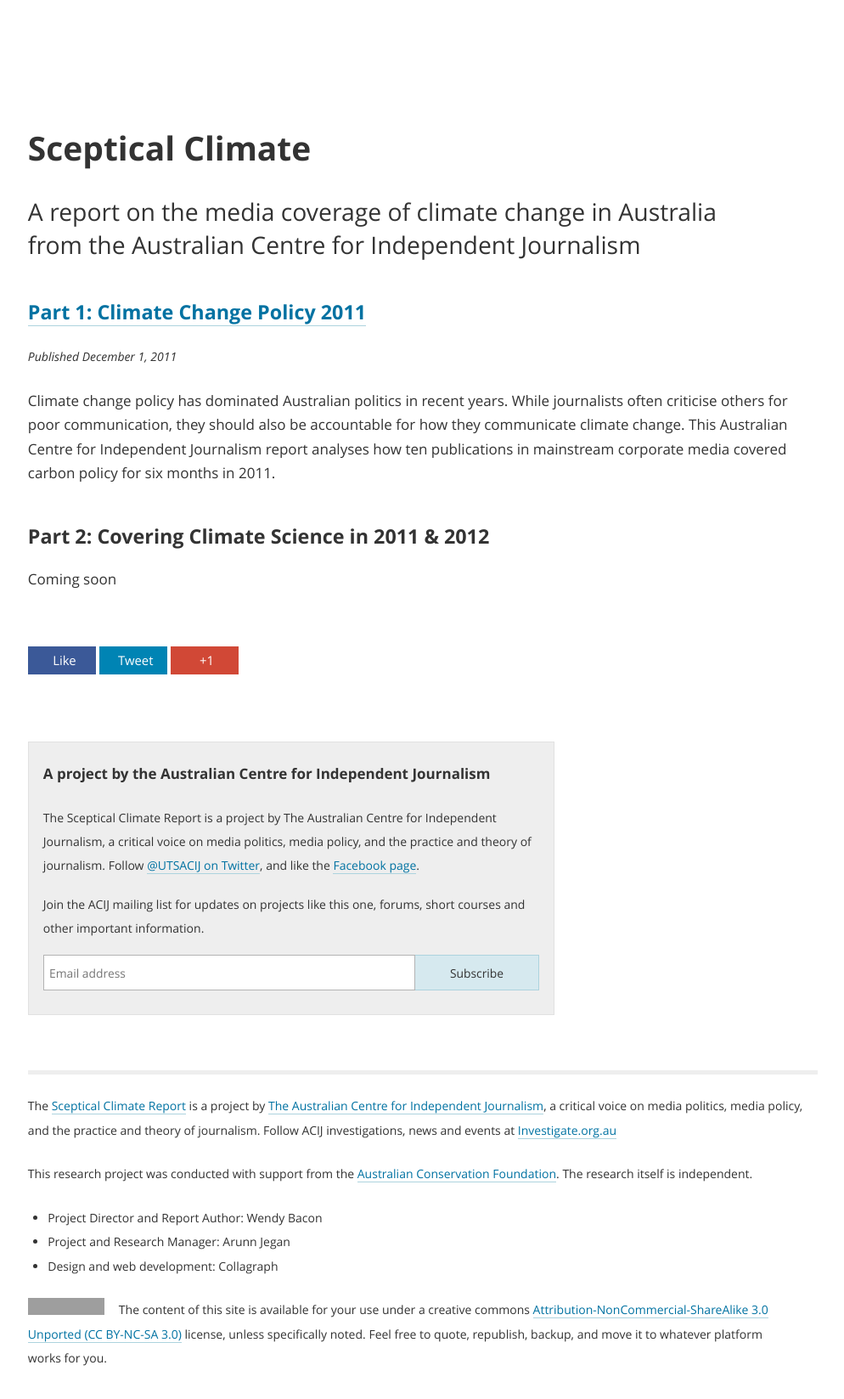
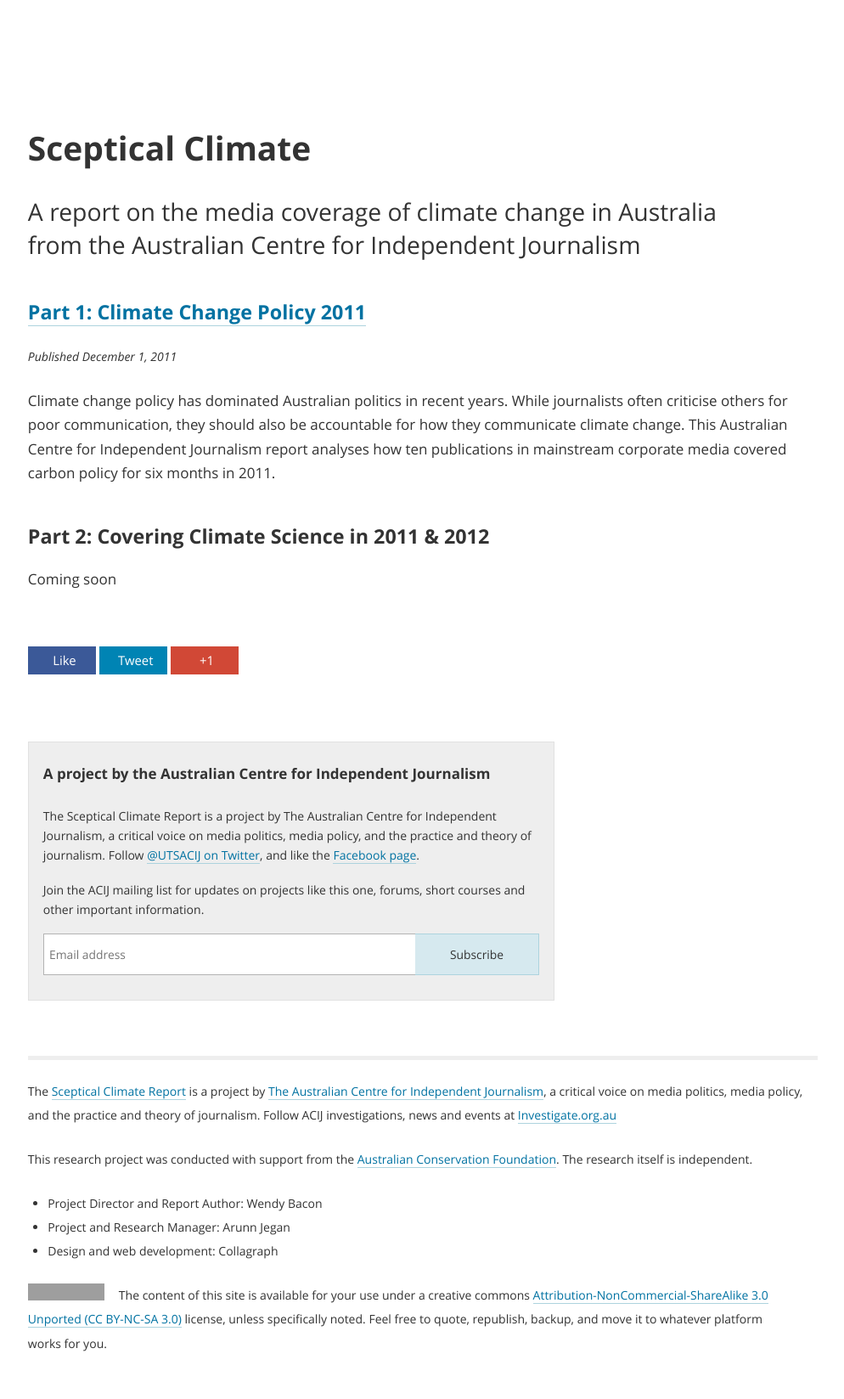
Before and after one commit to investigate/sceptical-climate, a Jekyll site: the page built from index.html, in a window 1280 px wide. Shown: the whole page at 85% size, without its empty margins (142-1136 px from the left). Built offline with Jekyll 4.4.1, drawn with Linux system fonts in a browser that asks for light colours; nearby versions of some CDN libraries; Markdown is read by kramdown in place of the engine named in the settings; grey boxes are pictures that could not be loaded.

Commit message:
tweaked spacing on newsletter form

```diff
--- a/css/style.css
+++ b/css/style.css
@@ -700,8 +700,8 @@
   border-width: 1px;
   border-width: 0.0625rem;
   border-style: solid;
-  padding: 10.192px 6.112px;
-  padding: 0.637rem 0.382rem;
+  padding: 14px 6.112px;
+  padding: 0.875rem 0.382rem;
   font-family: "open sans", verdana, helvetica, arial, sans-serif;
   letter-spacing: 0.0625;
   vertical-align: middle; }
@@ -717,6 +717,9 @@
 #mc-embedded-subscribe-form {
   font-size: 14px;
   font-size: 0.875rem; }
+  #mc-embedded-subscribe-form p {
+    line-height: 23.344px;
+    line-height: 1.459rem; }
   #mc-embedded-subscribe-form h2 {
     margin-top: 6.112px;
     margin-top: 0.382rem;
@@ -727,11 +730,13 @@
     margin: 17px 0px 0px;
     margin: 1.0625rem 0rem 0rem;
     margin-bottom: 0;
-    border-radius: 0; }
+    border-radius: 0;
+    border-bottom-width: 0; }
   #mc-embedded-subscribe-form input[type="submit"] {
     margin-top: 0;
     -webkit-appearance: none;
-    border-radius: 0; }
+    border-radius: 0;
+    border-top-width: 0; }
 
 label {
   margin: 17px 0px 0px;
@@ -1311,11 +1316,16 @@
     #mc-embedded-subscribe-form input[type="email"] {
       margin: 17px 0px 0px;
       margin: 1.0625rem 0rem 0rem;
-      max-width: 75%; }
+      max-width: 75%;
+      border-right-width: 0;
+      border-bottom-width: 1px;
+      border-bottom-width: 0.0625rem; }
     #mc-embedded-subscribe-form input[type="submit"] {
       margin: 17px 0px 0px;
       margin: 1.0625rem 0rem 0rem;
       clear: right;
+      border-top-width: 1px;
+      border-top-width: 0.0625rem;
       border-left: none;
       max-width: 25%; }
 
```
Also changed, not shown: css/style.scss (+9 -1 lines).
